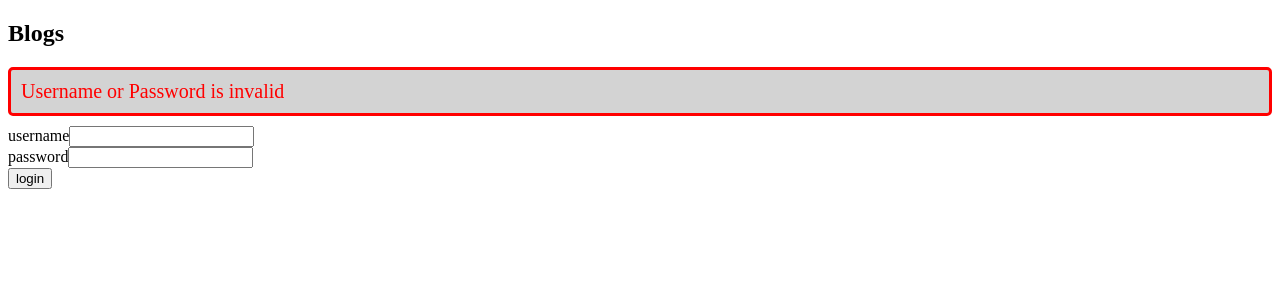
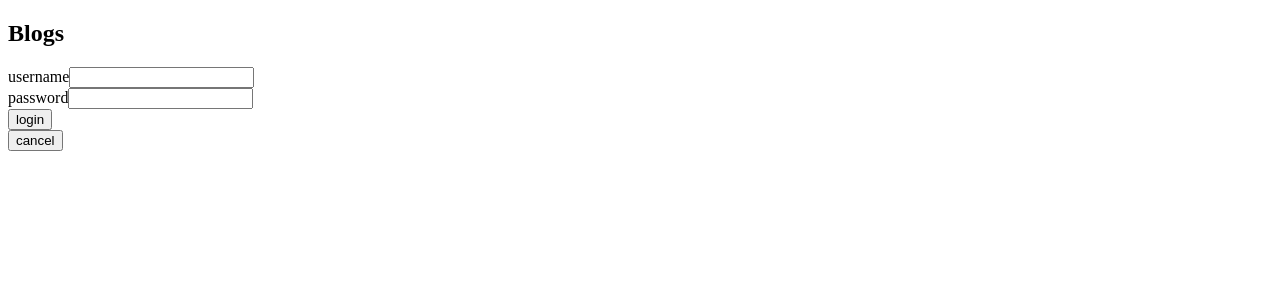
Before and after one commit to tramng2/fullStackOpen-2021, a React (Create React App) app in the folder part-5/bloglist-frontend/: page / in a window 1280 px wide. Both pictures are taken after a click on the button "login". Shown: the top 300 px of the page. Built offline with nearby package versions, Linux system fonts and the light colour scheme; no server answers; the HTML template or start-up script is replaced by a standard one.

Commit message:
Props child.

```diff
--- a/part-5/bloglist-frontend/src/App.js
+++ b/part-5/bloglist-frontend/src/App.js
@@ -4,27 +4,30 @@ import blogsService from "./services/blogs";
 import loginService from "./services/login";
 import BlogForm from "./components/BlogForm";
 import Notification from "./components/Notification";
+import LoginForm from "./components/LoginForm";
+import ToggleTable from "./components/ToggleTable";
+
 const App = () => {
   const [inputBlog, setInputBlog] = useState({});
   const [blogs, setBlogs] = useState([]);
   const [username, setUsername] = useState("");
   const [password, setPassword] = useState("");
   const [user, setUser] = useState(null);
-  const [message, setMessage] = useState({type:'', content:''});
+  const [message, setMessage] = useState({ type: "", content: "" });
+  const [componentVisible, setComponentVisible] = useState(false);
 
   useEffect(() => {
     blogsService.getAll().then((blogs) => setBlogs(blogs));
   }, []);
 
   useEffect(() => {
-    const loggedUserJSON = window.localStorage.getItem('loggedUser')
-    if(loggedUserJSON) {
-      const user = JSON.parse(loggedUserJSON)
-      setUser(user)
-      blogsService.setToken(user.token)
+    const loggedUserJSON = window.localStorage.getItem("loggedUser");
+    if (loggedUserJSON) {
+      const user = JSON.parse(loggedUserJSON);
+      setUser(user);
+      blogsService.setToken(user.token);
     }
-  },[])
-
+  }, []);
 
   const handleLogin = async (event) => {
     event.preventDefault();
@@ -33,95 +36,83 @@ const App = () => {
         username,
         password,
       });
-      window.localStorage.setItem(
-        'loggedUser', JSON.stringify(user)
-      )
-      blogsService.setToken(user.token)
+      window.localStorage.setItem("loggedUser", JSON.stringify(user));
+      blogsService.setToken(user.token);
       setUser(user);
       setUsername("");
       setPassword("");
-      setMessage({type: 'noti', content: 'Logged'});
+      setMessage({ type: "noti", content: "Logged" });
       setTimeout(() => {
-        setMessage({type:'', content:''});
-      }, 3000)
-
+        setMessage({ type: "", content: "" });
+      }, 3000);
     } catch (exception) {
-      setMessage({type: 'error', content: 'Username or Password is invalid'});
+      setMessage({ type: "error", content: "Username or Password is invalid" });
       setTimeout(() => {
-        setMessage({type:'', content:''});
+        setMessage({ type: "", content: "" });
       }, 3000);
     }
   };
-  const handleChange =(event) => {
-    setInputBlog({...inputBlog, [event.target.name]: event.target.value })
-  }
 
+  const handleChange = (event) => {
+    setInputBlog({ ...inputBlog, [event.target.name]: event.target.value });
+  };
   const addBlog = (event) => {
     event.preventDefault();
     const newBlog = {
       title: inputBlog.title,
       author: inputBlog.author,
       url: inputBlog.url,
-      likes: inputBlog.likes
-    }
-    blogsService
-    .create(newBlog)
-      .then(returnedBlog => {
-      setBlogs(blogs.concat(returnedBlog))
-      setInputBlog('')
-    })
+      likes: inputBlog.likes,
+    };
+    blogsService.create(newBlog).then((returnedBlog) => {
+      setBlogs(blogs.concat(returnedBlog));
+      setInputBlog("");
+    });
     event.target.reset();
-    setMessage({type: 'noti', content: 'new note added'});
+    setMessage({ type: "noti", content: "new note added" });
     setTimeout(() => {
-      setMessage({type: '', content: ''});
+      setMessage({ type: "", content: "" });
     }, 3000);
-  }
-  const loginForm = () => (
-    <form onSubmit={handleLogin}>
-      <div>
-        username
-        <input
-          type="text"
-          value={username}
-          name="Username"
-          onChange={({ target }) => setUsername(target.value)}
-        />
-      </div>
-      <div>
-        {" "}
-        password
-        <input
-          type="password"
-          value={password}
-          name="Password"
-          onChange={({ target }) => setPassword(target.value)}
-        />
-      </div>
-      <button type="submit">login</button>
-    </form>
-  );
+  };
   const logout = () => {
-    setUser(null)
-    setMessage({type: 'noti', content: 'Log out'});
+    setUser(null);
+    setMessage({ type: "noti", content: "Log out" });
     setTimeout(() => {
-      setMessage({type: '', content: ''});
+      setMessage({ type: "", content: "" });
     }, 3000);
 
-    window.localStorage.removeItem('user')
-  }
+    window.localStorage.removeItem("loggedUser");
+  };
 
+  //
   return (
     <div>
       <h2>Blogs</h2>
-      <Notification message={message}/>
-      {user === null ? loginForm() :
-      <div>
-        <h3>{user.username} logged in</h3>
-        <button onClick={logout}>Logout</button>
-        <BlogForm addBlog={addBlog} handleChange={handleChange} blogs={blogs}/>
-        <Blog blogs={blogs}/>
-      </div>
-      }
+      <Notification message={message} />
+      {user === null ? (
+       <ToggleTable buttonLable="login">
+         <LoginForm
+            username={username}
+            password={password}
+            handleUsernameChange={({ target }) => setUsername(target.value)}
+            handlePasswordChange={({ target }) => setPassword(target.value)}
+            handleSubmit={handleLogin}
+          />
+       </ToggleTable>
+      ) : (
+        <div>
+          <h3>{user.username} logged in</h3>
+          <button onClick={logout}>Logout</button>
+          <ToggleTable buttonLable="Create new blog">
+            <BlogForm
+            addBlog={addBlog}
+            handleChange={handleChange}
+            blogs={blogs}
+            />
+          </ToggleTable>
+          <Blog blogs={blogs} />
+        </div>
+      )}
     </div>
   );
 };
--- a/part-5/bloglist-frontend/src/components/BlogForm.js
+++ b/part-5/bloglist-frontend/src/components/BlogForm.js
@@ -1,4 +1,4 @@
-import React from 'react'
+import React, {useState} from 'react'
 
 function BlogForm({addBlog, handleChange, blogs}) {
 
--- /dev/null
+++ b/part-5/bloglist-frontend/src/components/LoginForm.js
@@ -0,0 +1,36 @@
+import React from "react";
+
+export default function LoginForm({
+    handleSubmit,
+  username,
+  handleUsernameChange,
+  handlePasswordChange,
+  password,
+}) {
+  return (
+    <div>
+      <form onSubmit={handleSubmit}>
+        <div>
+          username
+          <input
+            type="text"
+            value={username}
+            name="Username"
+            onChange={handleUsernameChange}
+          />
+        </div>
+        <div>
+          {" "}
+          password
+          <input
+            type="password"
+            value={password}
+            name="Password"
+            onChange={handlePasswordChange}
+          />
+        </div>
+        <button type="submit">login</button>
+      </form>
+    </div>
+  );
+}
--- /dev/null
+++ b/part-5/bloglist-frontend/src/components/ToggleTable.js
@@ -0,0 +1,21 @@
+import React, {useState} from 'react'
+
+function ToggleTable(props) {
+    const [visible, setVisible] = useState(false)
+    const hideWhenVisible = { display: visible ? "none" : "" };
+    const showWhenVisible = { display: visible ? "" : "none" };
+
+    return (
+      <div>
+        <div style={hideWhenVisible}>
+          <button onClick={() => setVisible(true)}>{props.buttonLable}</button>
+        </div>
+        <div style={showWhenVisible}>
+          {props.children}
+          <button onClick={() => setVisible(false)}>cancel</button>
+        </div>
+      </div>
+    );
+}
+
+export default ToggleTable
--- a/part-5/bloglist-frontend/src/services/blogs.js
+++ b/part-5/bloglist-frontend/src/services/blogs.js
@@ -1,29 +1,29 @@
-import axios from 'axios'
-const baseUrl = '/api/blogs'
+import axios from "axios";
+const baseUrl = "/api/blogs";
 
-let token = null
-const setToken = newToken => {
-  token = `bearer ${newToken}`
-}
+let token = null;
+const setToken = (newToken) => {
+  token = `bearer ${newToken}`;
+};
 const getAll = () => {
-  const request = axios.get(baseUrl)
-  return request.then(response => response.data)
-}
+  const request = axios.get(baseUrl);
+  return request.then((response) => response.data);
+};
 
-const create = async newObject => {
-  const config =  {
-    headers: { Authorization: token}
-  }
-  console.log('header', config)
-  const response = await axios.post(baseUrl, newObject, config)
-  console.log('response.data', response.data)
-  return response.data
-}
+const create = async (newObject) => {
+  const config = {
+    headers: { Authorization: token },
+  };
+  console.log("header", config);
+  const response = await axios.post(baseUrl, newObject, config);
+  console.log("response.data", response.data);
+  return response.data;
+};
 
 const update = async (id, newObject) => {
-const response = await axios.put(`${baseUrl}/${id}`, newObject)
-return response.data
-}
+  const response = await axios.put(`${baseUrl}/${id}`, newObject);
+  return response.data;
+};
 
 // eslint-disable-next-line import/no-anonymous-default-export
-export default { getAll, create, update, setToken }
+export default { getAll, create, update, setToken };
```
Also changed, not shown: 2 other files (tests, documents, lock files or other folders).
